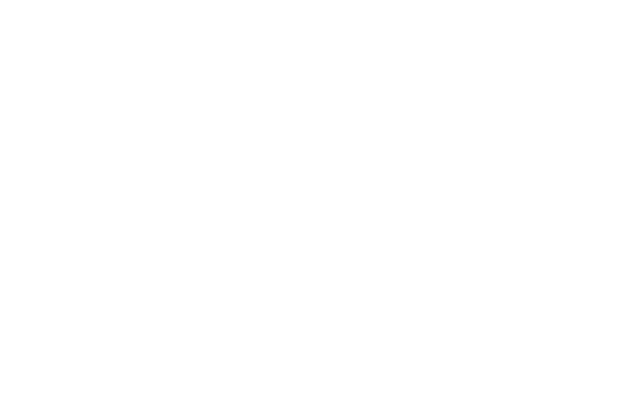
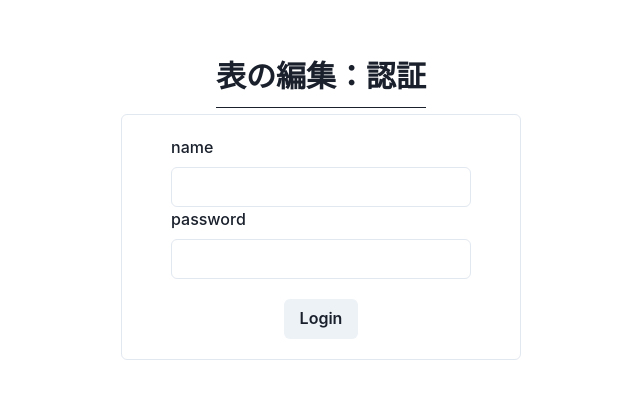
Before and after one commit to meiji-keion/PlaCell-Front, a React (Create React App) app: page /editlogin in a window 1280 px wide. Before the commit this address had no page. Shown: the part 166-564 px from the top of the page, without its empty margins (319-959 px from the left). Built offline with nearby package versions, Linux system fonts and the light colour scheme.

Commit message:
表の編集認証画面作成

```diff
--- /dev/null
+++ b/src/components/pages/EditLoginPage.tsx
@@ -0,0 +1,48 @@
+import { Button, Card, CardBody, Center, FormControl, FormLabel, Heading, Input } from "@chakra-ui/react"
+
+const EditLoginPage = () => {
+  return (
+    <div>
+      <Center>
+        <div style={{ position: "relative" }}>
+          <Heading mt={56} mb={4} size="lg" textAlign="center" sx={{
+            position: "lative",
+            display: "inline-block",
+            marginBottom: "10px", // 下線との間隔を調整
+            _after: {
+              content: '""',
+              position: "absolute",
+              left: "50%",
+              transform: "translateX(-50%)",
+              bottom: "-4px",
+              width: "100%",
+              height: "1px",
+              backgroundColor: "currentColor"
+            }
+          }}>
+            表の編集：認証
+          </Heading>
+        </div>
+      </Center>
+      <div style={{ display: "flex", justifyContent: "center", alignItems: "center", height: "calc(100vh - 150px)" }}>
+        <Card variant="outline" w={400} mt={-96}> {/* ここで値を調整してカードを上に上げる */}
+          <CardBody>
+            <Center>
+              <FormControl w={300}>
+                <FormLabel>name</FormLabel>
+                <Input type="email" />
+                <FormLabel>password</FormLabel>
+                <Input type="email" />
+              </FormControl>
+            </Center>
+            <Center mt={5}>
+              <Button>Login</Button>
+            </Center>
+          </CardBody>
+        </Card>
+      </div>
+    </div>
+  )
+}
+
+export default EditLoginPage
--- a/src/router/router.tsx
+++ b/src/router/router.tsx
@@ -1,12 +1,14 @@
 import { Route, Routes } from "react-router-dom"
 import LoginPage from "../components/pages/LoginPage";
 import RegisterPage from "../components/pages/RegisterPage";
+import EditLoginPage from "../components/pages/EditLoginPage";
 
 export const Router =()=>{
     return(
     <Routes>
         <Route path ="/login" element={<LoginPage />} />
         <Route path ="/register" element={<RegisterPage />} />
+        <Route path ="/editlogin" element={<EditLoginPage />} />
     </Routes>
     )
 }
```
